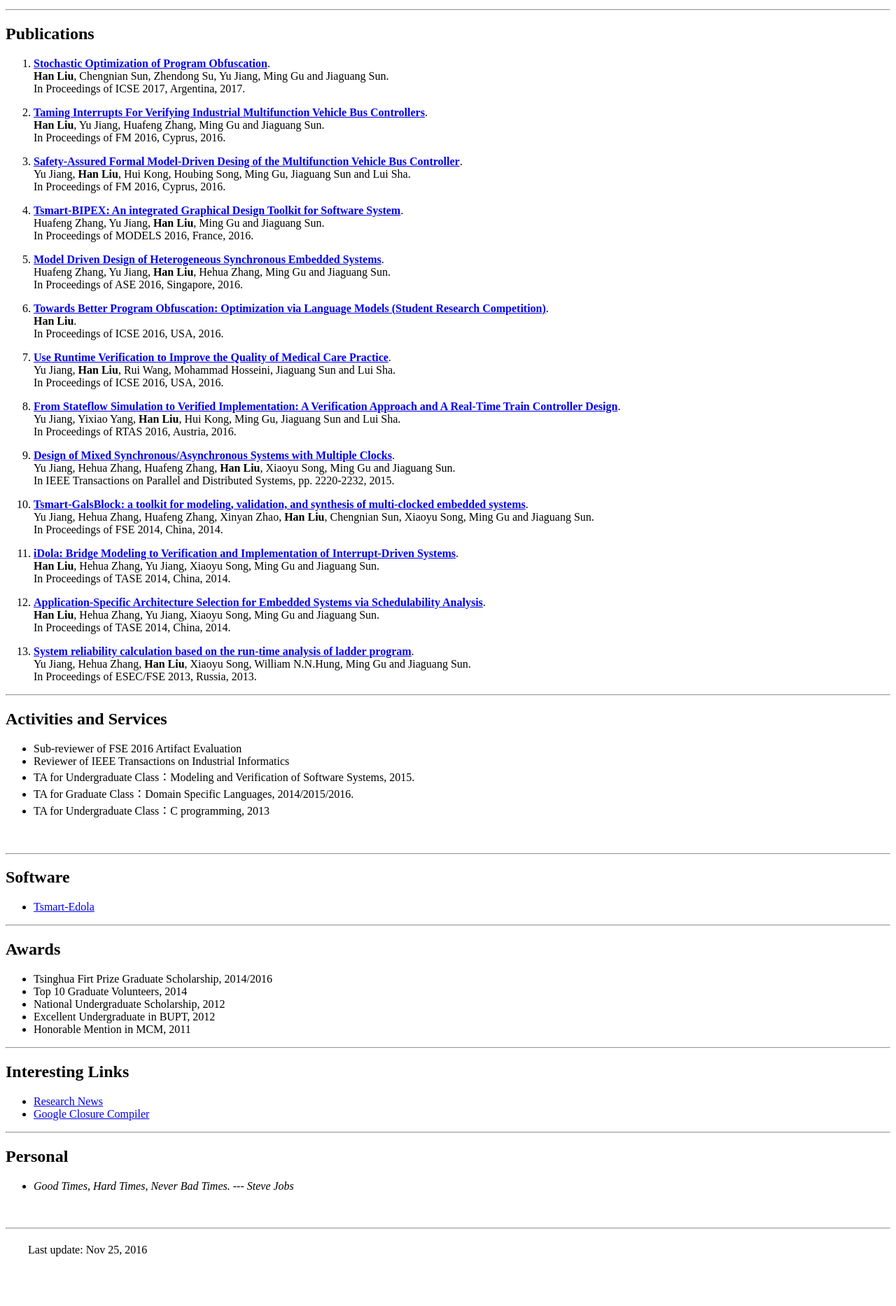
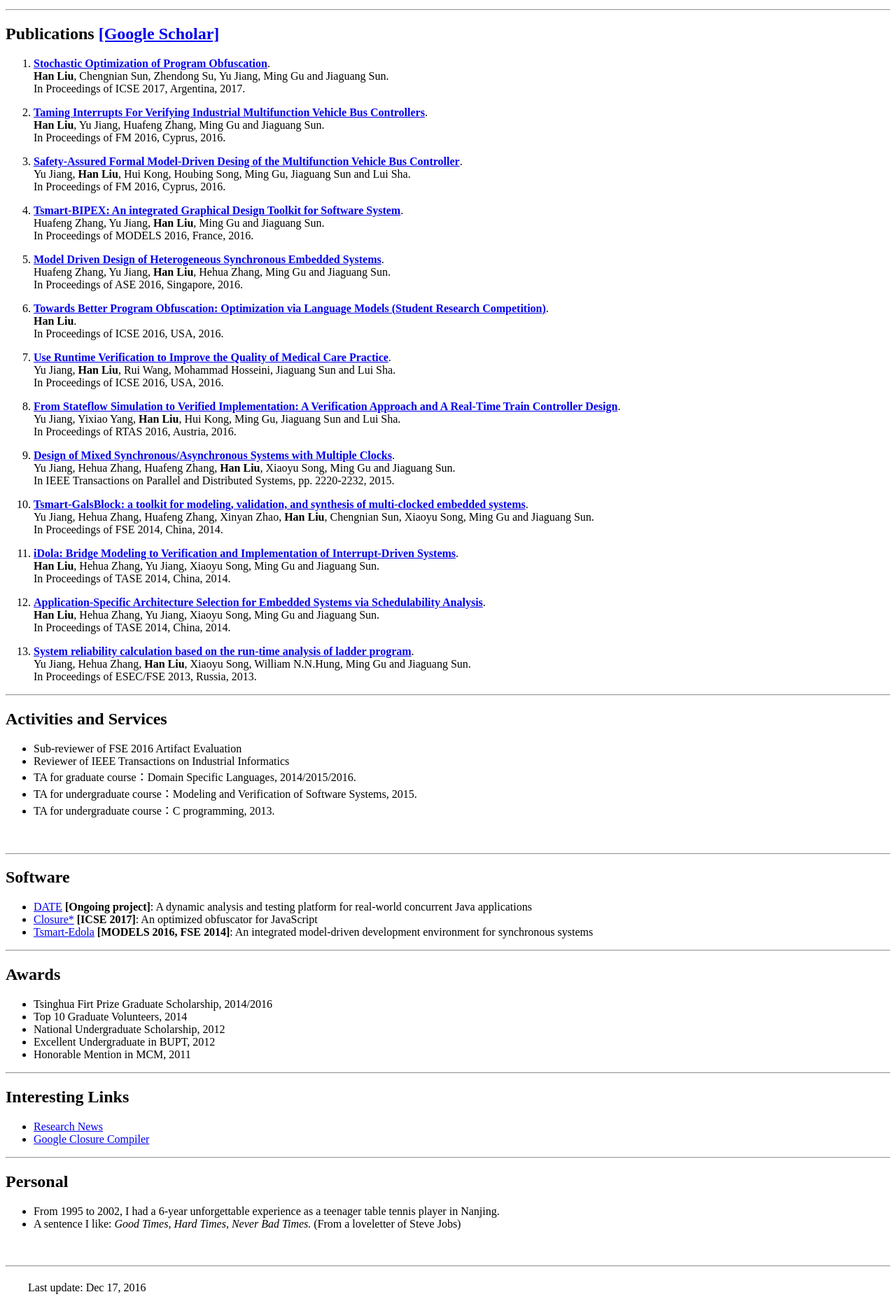
Before and after one commit to njaliu/njaliu.github.io, a plain HTML site: page index.html in a window 1280 px wide. Shown: the part 570-2436 px from the top of the page at 70% size. Before the commit the page ends 2382 px from the top, so only its background shows below. Drawn offline with Linux system fonts and the light colour scheme.

Commit message:
update software part.

```diff
--- a/index.html
+++ b/index.html
@@ -36,7 +36,7 @@ p.ex {
 			<img border="0" src="./njaliu_files/aliu_profile.jpg" width="200"></a>		</td>
         <td width="450" rowspan="2"><ul>
           <p><strong>Ph.D. Candidate</strong></p>
-          <p> <a href="http://sts.thss.tsinghua.edu.cn/Tsmart-Edola/">Tsmart Group</a><br>
+          <p>
 			  <a href="http://sts.thss.tsinghua.edu.cn:8079/labweb/">Institute of Software System and Engineering</a><br>
               <a href="http://www.thss.tsinghua.edu.cn/">School of Software </a><br>
               <a href="http://www.tsinghua.edu.cn/">Tsinghua University</a><br>
@@ -44,10 +44,10 @@ p.ex {
     <br>
             Email: liuhan12 AT mails.tsinghua.edu.cn</p>
       </ul>        </td>
-      <td width="300"><div align="center"><a href="http://www.tsinghua.edu.cn/"><img src="./njaliu_files/thu_logo.png" alt="thu logo" width="260" height="97" border="0"></a></div></td>
+      <td width="300"><div align="center"><a href="http://www.tsinghua.edu.cn/"><img src="./njaliu_files/thu_logo.png" alt="thu logo" width="194" height="60" border="0"></a></div></td>
 </tr>
 	<tr>
-	  <td width="300"><div align="center"><a href="http://sts.thss.tsinghua.edu.cn/Tsmart-Edola/"><img src="./njaliu_files/tsmart_logo.PNG" alt="tsmart" width="180" height="75" border="0"></a></div></td>
+	  <td width="300"><div align="center"><a href="https://sites.google.com/view/date-thu/"><img src="./njaliu_files/date_logo.PNG" alt="date logo" width="277" height="169" border="0"></a></div></td>
   </tr>
 </tbody></table>
 <hr>
@@ -56,7 +56,8 @@ p.ex {
   I am Han Liu, a final-year Ph.D student at Institute of System and Software Engineering, Tsinghua University, under the supervision of
 Professor <a href="http://www.thss.tsinghua.edu.cn/publish/soft/3641/2010/20101214092956012128493/20101214092956012128493_.html">Ming Gu</a>.
 I received my bachelor degree in Software Engineering from Beijing University of Posts and Telecommunications in 2012. During my academic visit
-at UC Davis (03/2015-09/2015), I worked with Professor <a href="http://web.cs.ucdavis.edu/~su/">Zhendong Su</a>.
+at UC Davis (03/2015-09/2015), I worked with Professor <a href="http://web.cs.ucdavis.edu/~su/">Zhendong Su</a>.  Now, I am working on cutting-edge
+techniques to make real-world software safer and securer.
 My research interests include:
  <ul>
   <li>Concurrency testing and analysis</li>
@@ -67,7 +68,7 @@ My research interests include:
 
 <hr>
 
-<h2><a name="Publications">Publications</a>	</h2>
+<h2><a name="Publications">Publications</a>	<a href="https://scholar.google.com/citations?user=rd8ph9IAAAAJ&hl=en"><B>[Google Scholar]</B></a></h2>
 <blockquote>
   <p class="STYLE2"><strong> </strong></p>
 </blockquote>
@@ -182,15 +183,17 @@ My research interests include:
 <ul>
   <li>Sub-reviewer of FSE 2016 Artifact Evaluation</li>
   <li>Reviewer of IEEE Transactions on Industrial Informatics</li>
-  <li>TA for Undergraduate Class：Modeling and Verification of Software Systems, 2015.</li>
-  <li>TA for Graduate Class：Domain Specific Languages, 2014/2015/2016.</li>
-  <li>TA for Undergraduate Class：C programming, 2013</li>
+  <li>TA for graduate course：Domain Specific Languages, 2014/2015/2016.</li>
+  <li>TA for undergraduate course：Modeling and Verification of Software Systems, 2015.</li>
+  <li>TA for undergraduate course：C programming, 2013.</li>
 </ul>
 <blockquote>&nbsp;</blockquote>
 <hr>
 <h2><a name="Software">Software</a></h2>
 <ul>
-  <li><a href="http://sts.thss.tsinghua.edu.cn/Tsmart-Edola/">Tsmart-Edola</a> </li>
+  <li><a href="https://sites.google.com/view/date-thu">DATE</a> <strong>[Ongoing project]</strong>: A dynamic analysis and testing platform for real-world concurrent Java applications </li>
+  <li><a href="https://sites.google.com/view/date-thu">Closure*</a> <strong>[ICSE 2017]</strong>: An optimized obfuscator for JavaScript </li>
+  <li><a href="http://sts.thss.tsinghua.edu.cn/Tsmart-Edola/">Tsmart-Edola</a> <strong>[MODELS 2016, FSE 2014]</strong>: An integrated model-driven development environment for synchronous systems </li>
 </ul>
 
 <hr>
@@ -211,7 +214,8 @@ My research interests include:
 <hr>
 <h2><a name="Personal" id="Personal">Personal </a></h2>
 <ul>
-   <li><em>Good Times, Hard Times, Never Bad Times. --- Steve Jobs</em> </li>
+   <li>From 1995 to 2002, I had a 6-year unforgettable experience as a teenager table tennis player in Nanjing. </li>
+   <li>A sentence I like: <em>Good Times, Hard Times, Never Bad Times.</em> (From a loveletter of Steve Jobs) </li>
 </ul>
 
 <p>&nbsp;</p>
@@ -219,7 +223,7 @@ My research interests include:
 
 <p>
   <!-- Copyright (c)2006 Site Meter -->
-　　Last update: Nov 25, 2016
+　　Last update: Dec 17, 2016
 </p>
 </div>
 
```
Also changed, not shown: njaliu_files/date_logo.png (added).
